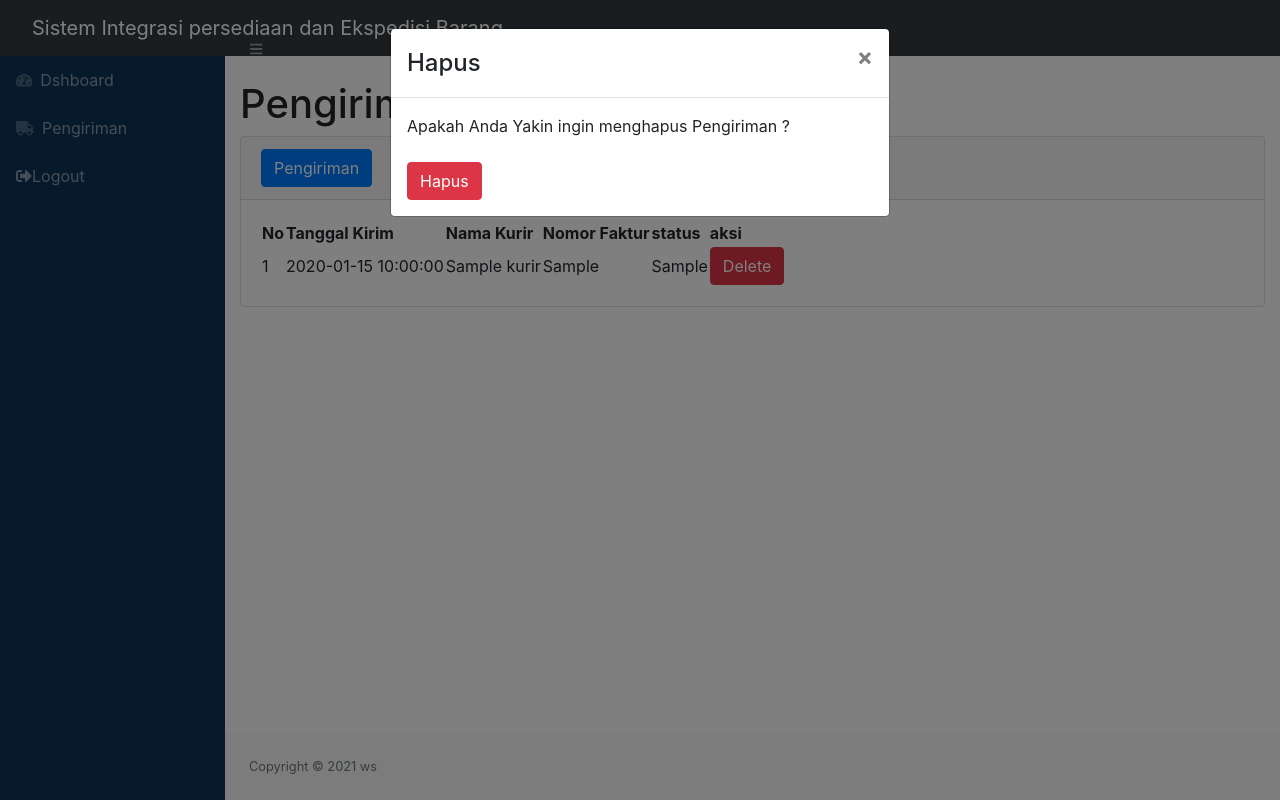
After one commit to ridho813/sisem-gudang, a PHP site: page /pengiriman.php in a window 1280 px wide, after a click on "Delete". The commit adds this page. Run offline with PHP 8.4, Linux system fonts and the light colour scheme; the visitor is signed in with stand-in values (Sample User, id 1); tables that the repository leaves empty or names only in its code hold one stand-in row (values such as "Sample post"); some libraries are stand-ins or nearby versions.

Commit message:
Add files via upload

```diff
--- /dev/null
+++ b/pengiriman.php
@@ -0,0 +1,219 @@
+<?php
+require 'funcition.php';
+require 'cek.php';
+
+
+?>
+
+<!DOCTYPE html>
+<html lang="en">
+    <head>
+        <meta charset="utf-8" />
+        <meta http-equiv="X-UA-Compatible" content="IE=edge" />
+        <meta name="viewport" content="width=device-width, initial-scale=1, shrink-to-fit=no" />
+        <meta name="description" content="" />
+        <meta name="author" content="" />
+        <title>Pengiriman</title>
+        <link href="https://cdn.jsdelivr.net/npm/simple-datatables@latest/dist/style.css" rel="stylesheet" />
+        <link href="css/styles.css" rel="stylesheet" />
+        <script src="https://cdnjs.cloudflare.com/ajax/libs/font-awesome/5.15.3/js/all.min.js" crossorigin="anonymous"></script>
+    </head>
+    <body class="sb-nav-fixed">
+        <nav class="sb-topnav navbar navbar-expand navbar-dark bg-dark" >
+            <!-- Navbar Brand-->
+            <a class="navbar-brand ps-3" >Sistem Integrasi persediaan dan Ekspedisi Barang</a>
+            <!-- Sidebar Toggle-->
+            <button class="btn btn-link btn-sm order-1 order-lg-0 me-3 me-lg-9" id="sidebarToggle" href="#!"><br><i class="fas fa-bars mt-4"></i></button>
+
+        </nav>
+        <div id="layoutSidenav">
+            <div id="layoutSidenav_nav">
+                <nav class="sb-sidenav accordion sb-sidenav-dark" id="sidenavAccordion">
+                    <div class="sb-sidenav-menu">
+                        <div class="nav">
+                        <a class="nav-link" href="dashboard.php">
+                                <div class="sb-nav-link-icon"><i class="fas fa-tachometer-alt"></i></div>
+                                Dshboard
+                            </a>
+                            </a>
+
+                            <a class="nav-link" href="pengiriman.php">
+                                <div class="sb-nav-link-icon"><i class="fas fa-truck"></i></div>
+                                Pengiriman
+                            </a>
+
+
+                            <a class="nav-link" href="logout.php"><i class="fas fa-sign-out-alt"></i>
+                                Logout
+                            </a>
+                                </nav>
+                            </div>
+                </nav>
+            <div id="layoutSidenav_content">
+                <main>
+                    <div class="container-fluid md-4">
+                        <h1 class="mt-4">Pengiriman</h1>
+
+                        <div class=" card mb-4">
+                            <div class="card-header">
+
+
+                                    <meta charset="utf-8">
+                                    <meta name="viewport" content="width=device-width, initial-scale=1">
+                                    <link rel="stylesheet" href="https://maxcdn.bootstrapcdn.com/bootstrap/4.5.2/css/bootstrap.min.css">
+                                    <script src="https://ajax.googleapis.com/ajax/libs/jquery/3.5.1/jquery.min.js"></script>
+                                    <script src="https://cdnjs.cloudflare.com/ajax/libs/popper.js/1.16.0/umd/popper.min.js"></script>
+                                    <script src="https://maxcdn.bootstrapcdn.com/bootstrap/4.5.2/js/bootstrap.min.js"></script>
+
+                                    <!-- Button to Open the Modal -->
+                                    <button type="button" class="btn btn-primary" data-toggle="modal" data-target="#myModal">
+                                        Pengiriman
+                                    </button>
+
+                            </div>
+                            <div class="card-body">
+                             <table id="datatablesSimple">
+                                    <thead>
+                                        <tr>
+                                            <th>No</th>
+                                            <th>Tanggal Kirim</th>
+                                            <th>Nama Kurir</th>
+                                            <th>Nomor Faktur</th>
+                                            <th>status</th>
+                                            <th>aksi</th>
+
+                                        </tr>
+                                    </thead>
+
+
+                                    <!-- looping-->
+                                    <?php
+
+                                    $kirirm = mysqli_query($conn,"select * from pengiriman d,kurir s where s.idkurir=d.idkurir");
+                                    $i= 1;
+                                    while ($data=mysqli_fetch_array($kirirm)){
+
+                                        $idp = $data['id_pengirim'];
+                                        $idd = $data['idkurir'];
+                                        $tgl_kirim =$data['tgl_kirim'];
+                                        $no_faktur= $data['no_faktur'];
+                                        $sts =$data['sts'];
+                                        $nama_kurir =$data['nama_kurir'];
+
+
+                                    ?>
+
+                                    <tbody>
+                                        <tr>
+                                            <td><?=$i++;?></td>
+                                            <td><?=$tgl_kirim;?></td>
+                                            <td><?=$nama_kurir;?></td>
+                                            <td><?=$no_faktur;?></td>
+                                            <td><?=$sts;?></td>
+
+
+                                            <td>
+
+                                            <button type="button" class="btn btn-danger" data-toggle="modal" data-target="#delete<?=$idp;?>">
+                                                            Delete
+                                                        </button>
+                                            </td>
+                                    </tr>
+
+
+                                                 <!-- Delete Modal -->
+                                                 <div class="modal fade" id="delete<?=$idp;?>">
+                                            <div class="modal-dialog">
+                                                <div class="modal-content">
+                                                <!-- Modal Header -->
+                                                <div class="modal-header">
+                                                <h4 class="modal-title">Hapus</h4>
+                                                <button type="button" class="close" data-dismiss="modal">&times;</button>
+                                                </div>
+                                            <!-- Modal body -->
+                                            <form method="post">
+                                                <div class="modal-body">
+                                                Apakah Anda Yakin ingin menghapus Pengiriman ?
+                                                <input type='hidden' name='id_pengirim' value='<?=$idp;?>'>
+                                                <br>
+                                                <br>
+                                            <button type="submit" class="btn btn-danger" name="shapus">Hapus</button>
+                                            </form>
+                                            </div>
+                                        </div>
+                                    </div>
+                                    </div>
+
+
+                                        <?php
+
+                                    };
+
+
+                                        ?>
+                                    </tbody>
+                                </table>
+                            </div>
+                        </div>
+                    </div>
+                </main>
+                <footer class="py-4 bg-light mt-auto">
+                    <div class="container-fluid px-4">
+                        <div class="d-flex align-items-center justify-content-between small">
+                            <div class="text-muted">Copyright &copy; 2021 ws</div>
+
+                        </div>
+                    </div>
+                </footer>
+            </div>
+        </div>
+        <script src="https://cdn.jsdelivr.net/npm/bootstrap@5.0.1/dist/js/bootstrap.bundle.min.js" crossorigin="anonymous"></script>
+        <script src="js/scripts.js"></script>
+        <script src="https://cdnjs.cloudflare.com/ajax/libs/Chart.js/2.8.0/Chart.min.js" crossorigin="anonymous"></script>
+        <script src="assets/demo/chart-area-demo.js"></script>
+        <script src="assets/demo/chart-bar-demo.js"></script>
+        <script src="https://cdn.jsdelivr.net/npm/simple-datatables@latest" crossorigin="anonymous"></script>
+        <script src="js/datatables-simple-demo.js"></script>
+    </body>
+      <!-- The Modal -->
+      <div class="modal fade" id="myModal">
+     <div class="modal-dialog">
+     <div class="modal-content">
+        <!-- Modal Header -->
+           <div class="modal-header">
+             <h4 class="modal-title">Kirim</h4>
+              <button type="button" class="close" data-dismiss="modal">&times;</button>
+               </div>
+                  <!-- Modal body -->
+                     <form method="post">
+                       <div class="modal-body">
+
+                       <select name="barangnya" class="form-control">
+                   <?php
+                   $ambilsemuadatanya =mysqli_query($conn,"select * from kurir");
+                  while ($fetcharray = mysqli_fetch_array($ambilsemuadatanya)){
+                   $nama_kurir = $fetcharray['nama_kurir'];
+                    $idkurir = $fetcharray['idkurir'];
+
+
+                    ?>
+
+                    <option value="<?=$idkurir;?>"><?=$nama_kurir;?> </option>
+                    <?php
+
+                  }
+
+                   ?>
+               </select>
+                       <input type="number " name="no_faktur" placeholder=" Nomor Faktur" class="form-control" required>
+                        <br>
+                          <input type="text" name="sts" placeholder='status' class="form-control" required>
+                          <br>
+                         <button type="submit" class="btn btn-primary" name="kirim">Submit</button>
+                       </form>
+               </div>
+           </div>
+         </div>
+ </div>
+
+</html>
```
Also changed, not shown: composer.json (added, +47 -0 lines), masuk.php (+28 -6 lines), pelanggan.php (added, +90 -0 lines), funcition.php (line endings or trailing spaces).
